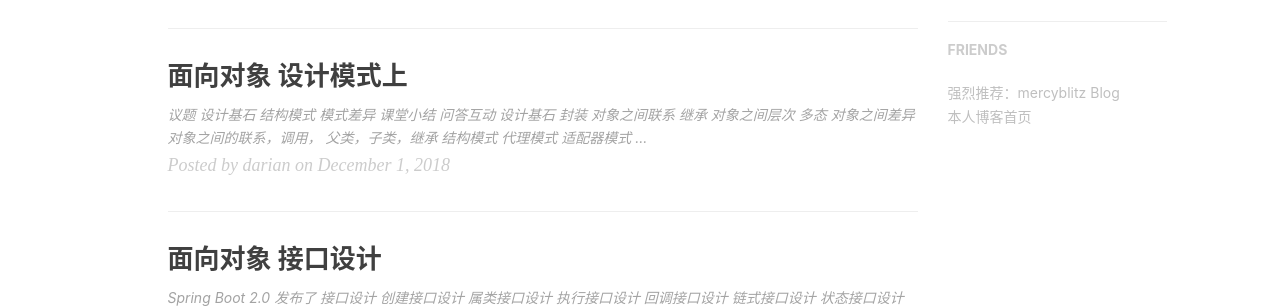
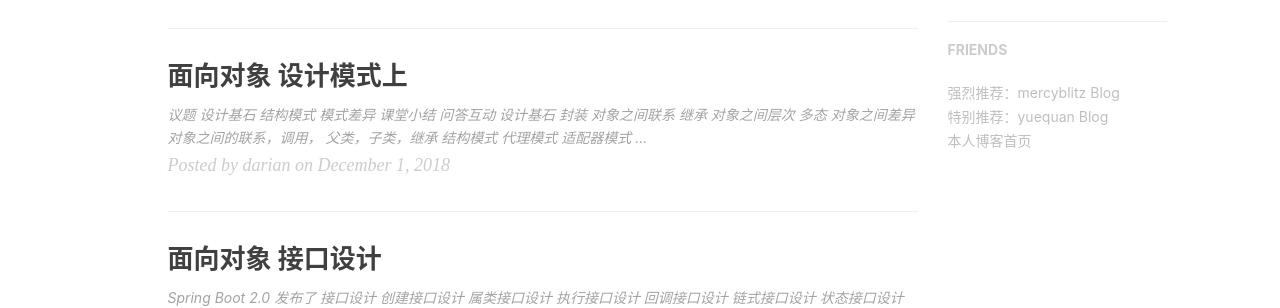
Before and after one commit to YuenTsheh/YuenTsheh.github.io, a Jekyll site: the page built from index.html, in a window 1280 px wide. Shown: the part 846-1154 px from the top of the page. Built offline with Jekyll 4.4.1, drawn with Linux system fonts in a browser that asks for light colours; nearby versions of some CDN libraries; the list of posts is cut into pages by our own code; comment, search, counter and statistics services are not loaded.

Commit message:
更新首页链接

```diff
--- a/_config.yml
+++ b/_config.yml
@@ -109,6 +109,10 @@ friends: [
         href: "https://mercyblitz.github.io/"
     },
     {
+        title: "特别推荐：yuequan Blog",
+        href: "http://yuequan.org/"
+    },
+    {
         title: "本人博客首页",
         href: "https://darian1996.github.io/"
     }
```
